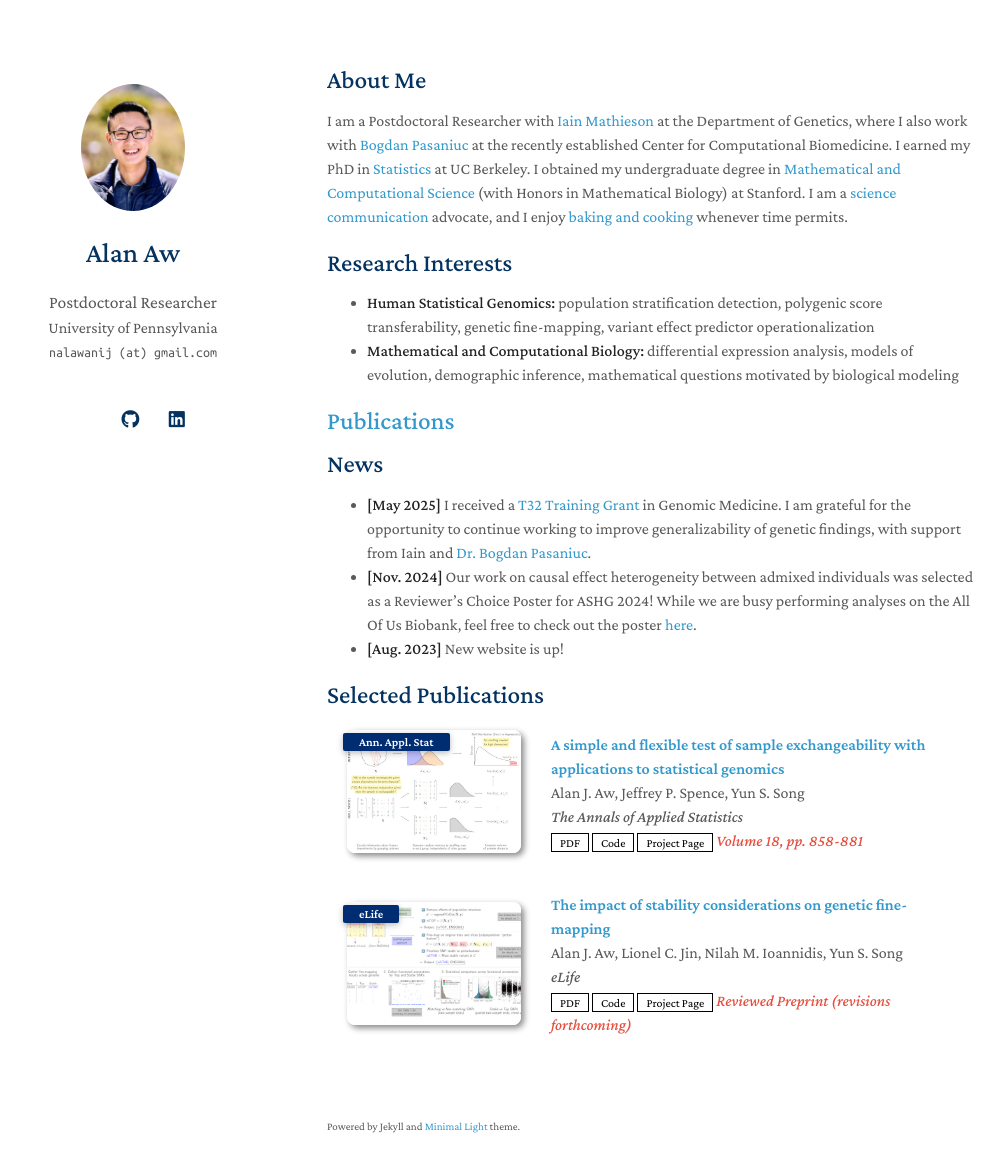
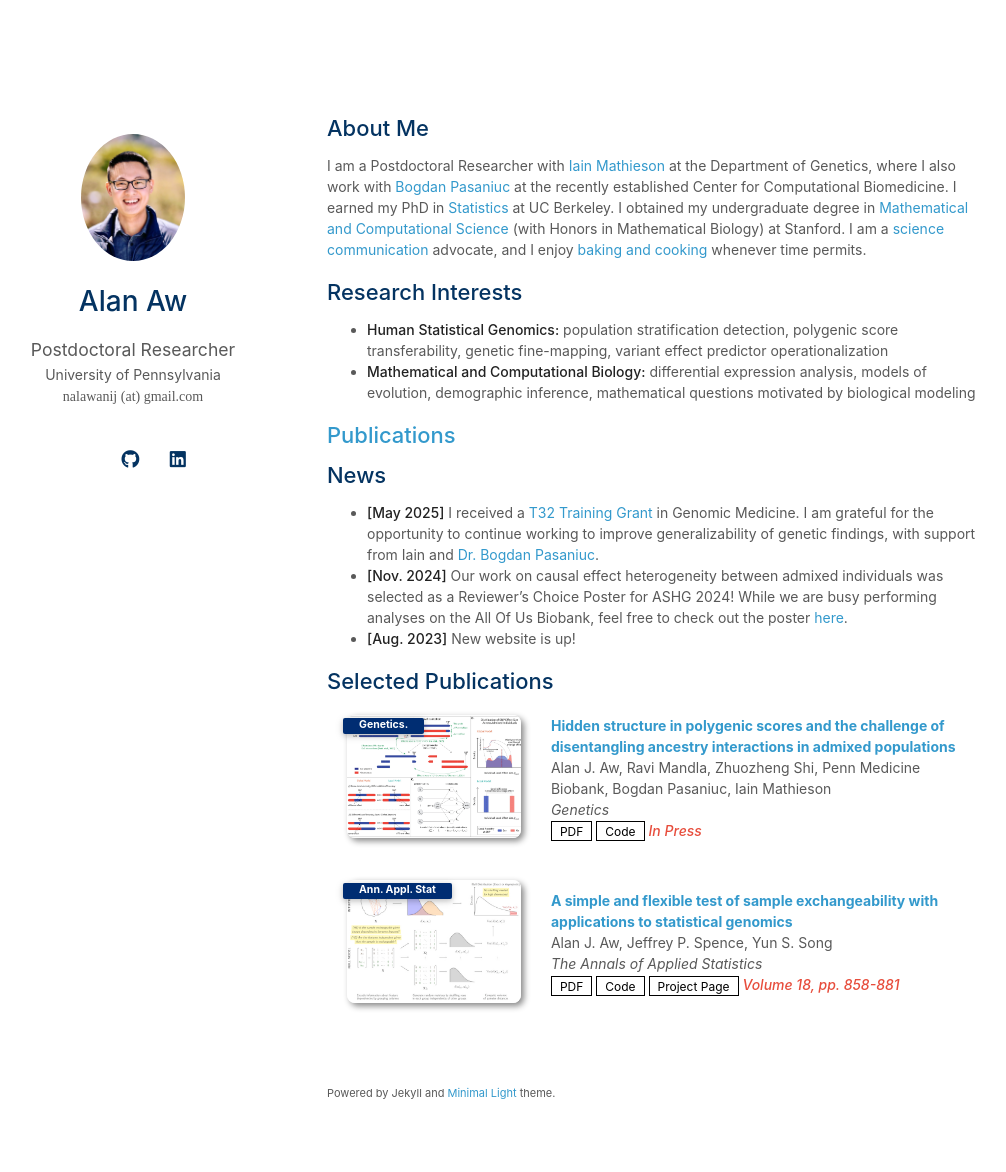
Before and after one commit to alanaw1/alanaw1.github.io, a Jekyll site: the page built from index.md, in a window 1280 px wide and 1207 px high. Shown: the top 1172 px of the window, without its empty margins (143-1149 px from the left). Built offline with Jekyll 4.4.1, drawn with Linux system fonts in a browser that asks for light colours; nearby versions of some CDN libraries; a style sheet for code colours, icons or effects is not loaded; our own code applies the rules of GitHub Pages for plain Markdown files.

Commit message:
update CV and recent publications

```diff
--- a/_config.yml
+++ b/_config.yml
@@ -32,11 +32,11 @@
 
 # Font
 # You can use this option to choose between Serif or Sans Serif fonts.
-font: "Serif" # or "Sans Serif"
+font: "Sans Serif" # or "Sans Serif"
 
 # Google Analytics ID
 # Please remove this if you don't use Google Analytics
-#google_analytics: UA-111540567-4
+google_analytics: G-9Y7K3YPEL6
 
 # Use this project as a remote theme for GitHub Pages
 # See the guide here: https://docs.github.com/en/pages/setting-up-a-github-pages-site-with-jekyll/adding-a-theme-to-your-github-pages-site-using-jekyll
--- a/_data/publications.yml
+++ b/_data/publications.yml
@@ -1,4 +1,13 @@
 main:
+
+  - title: Hidden structure in polygenic scores and the challenge of disentangling ancestry interactions in admixed populations
+    authors: Alan J. Aw, Ravi Mandla, Zhuozheng Shi, Penn Medicine Biobank, Bogdan Pasaniuc, Iain Mathieson
+    conference_short: Genetics.
+    conference: Genetics
+    pdf: https://doi.org/10.1093/genetics/iyaf213
+    code: https://github.com/mathilab/GxA_Interaction
+    notes: In Press
+    image: ./assets/img/Genetics_2025_hidden.jpg
 
   - title: A simple and flexible test of sample exchangeability with applications to statistical genomics
     authors: Alan J. Aw, Jeffrey P. Spence, Yun S. Song
@@ -9,13 +18,3 @@
     page: https://alanaw1.github.io/flintyR
     notes: Volume 18, pp. 858-881
     image: ./assets/img/AoAS_2023_simple.jpeg
-
-  - title: The impact of stability considerations on genetic fine-mapping
-    authors: Alan J. Aw, Lionel C. Jin, Nilah M. Ioannidis, Yun S. Song
-    conference_short: eLife
-    conference: eLife
-    pdf: https://elifesciences.org/reviewed-preprints/88039v1
-    code: https://github.com/songlab-cal/StableFM
-    page: https://alan-aw.shinyapps.io/stability_v0/
-    notes: Reviewed Preprint (revisions forthcoming)
-    image: ./assets/img/eLife_2023_impact.jpeg
```
Also changed, not shown: research.md (+5 -3 lines), README.md, assets/img/Genetics_2025_hidden.jpg (added), 1 other file.
